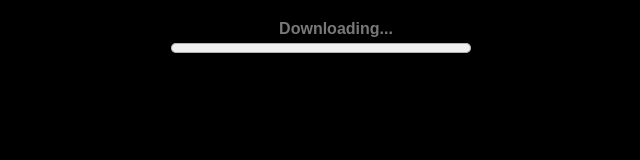
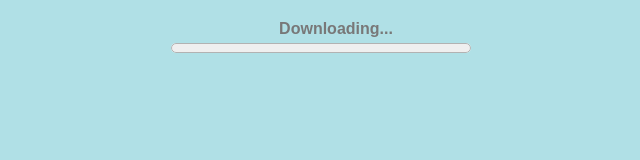
Before and after one commit to NamiEsk1/Ghost-of-a-Coded-Mind-Browser, a plain HTML site: page index.html in a window 1280 px wide. Shown: the whole page, without its empty margins (319-959 px from the left). Drawn offline with Linux system fonts and the light colour scheme.

Commit message:
Update with online, bug fixes, and UI cleanups

```diff
--- a/index.html
+++ b/index.html
@@ -244,7 +244,7 @@ config = {
             font-family: arial;
             margin: 0;
             padding: none;
-            background-color: black;
+            background-color:powderblue;
         }
 
         .topright{
```
Also changed, not shown: 1 other file.
